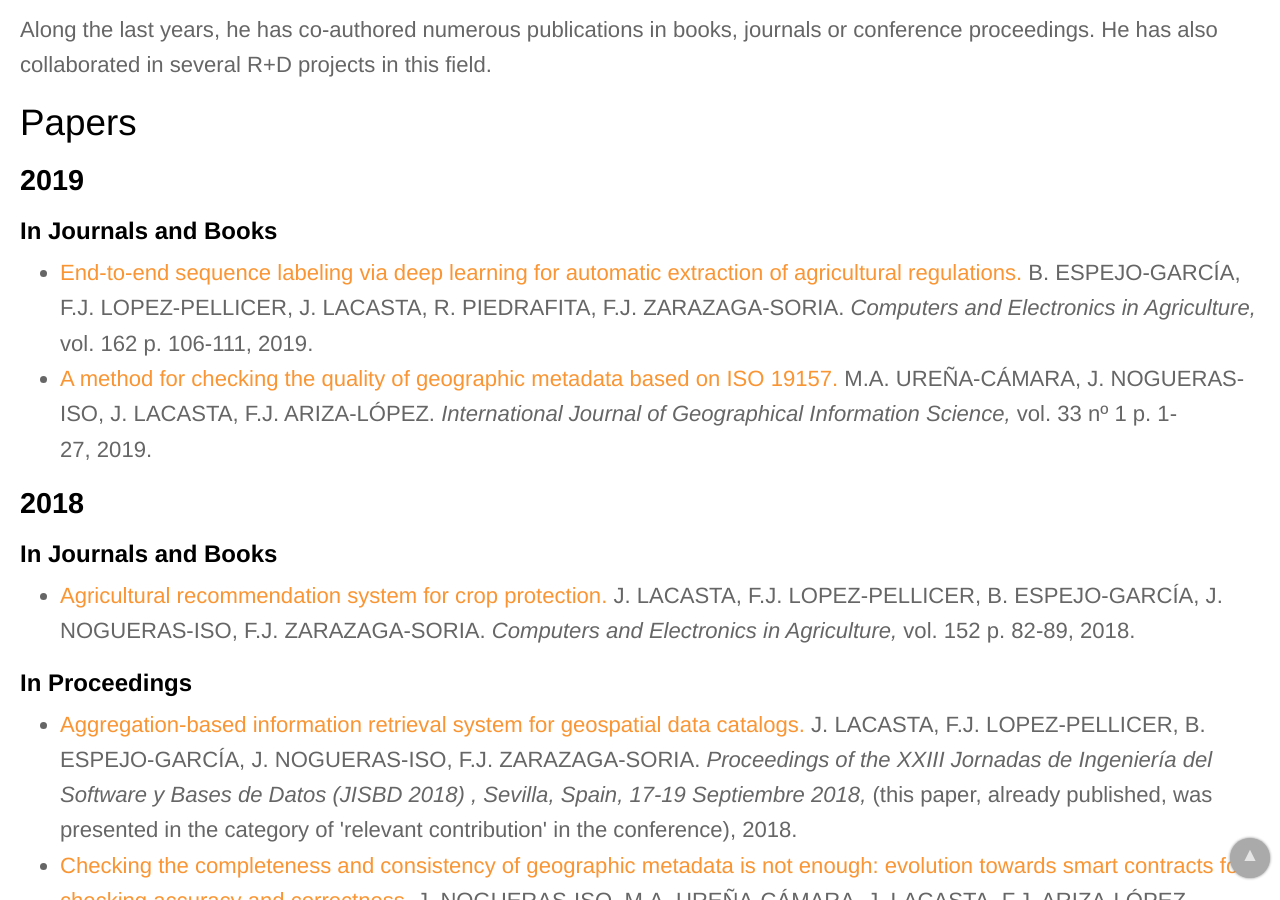
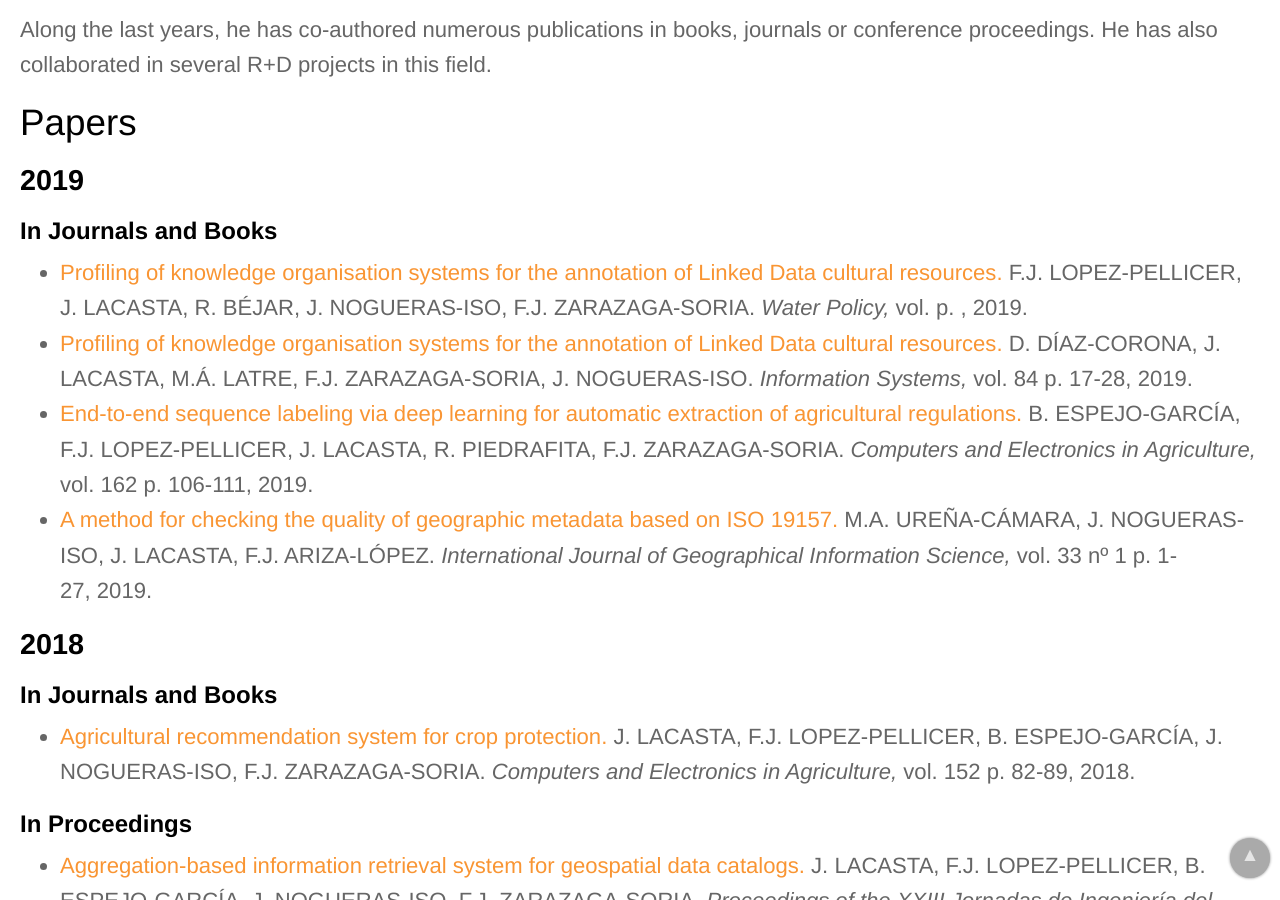
Before and after one commit to IAAA-Lab/IAAA-Lab.github.io, a Jekyll site: the page built from _staff/jlacasta.md, in a window 1280 px wide and 900 px high, scrolled down 680 px. Built offline with Jekyll 4.4.1, drawn with Linux system fonts in a browser that asks for light colours.

Commit message:
Update _data/papers.yml
Añadidos artículos calidad metadatos y ontologia inovación. en este ultimo falta página y volumen

```diff
--- a/_data/papers.yml
+++ b/_data/papers.yml
@@ -1,6 +1,22 @@
 # Importante: dentro de este fichero los artículos tienen que estar ordenados por año
 # (los más recientes primero) y dentro de cada año primero van los libros, luego los
 # artículos de revista y capítulos de libro y finalmente los artículos de congresos
+# -------------------
+- title: "Profiling of knowledge organisation systems for the annotation of Linked Data cultural resources"
+  url: https://doi.org/10.2166/wp.2019.224
+  authors: F.J. LOPEZ-PELLICER, J. LACASTA, R. BÉJAR, J. NOGUERAS-ISO, F.J. ZARAZAGA-SORIA
+  publication: "Water Policy"
+  publication_detail: "vol.  p. "
+  year: 2019
+  doi: 10.2166/wp.2019.224
+# -------------------
+- title: "Profiling of knowledge organisation systems for the annotation of Linked Data cultural resources"
+  url: https://doi.org/10.1016/j.is.2019.04.008
+  authors: D. DÍAZ-CORONA, J. LACASTA, M.Á. LATRE, F.J. ZARAZAGA-SORIA, J. NOGUERAS-ISO
+  publication: "Information Systems"
+  publication_detail: "vol. 84 p. 17-28"
+  year: 2019
+  doi: 10.1016/j.is.2019.04.008
 # -------------------
 - title: "End-to-end sequence labeling via deep learning for automatic extraction of agricultural regulations"
   url: https://doi.org/10.1016/j.compag.2019.03.027
```
